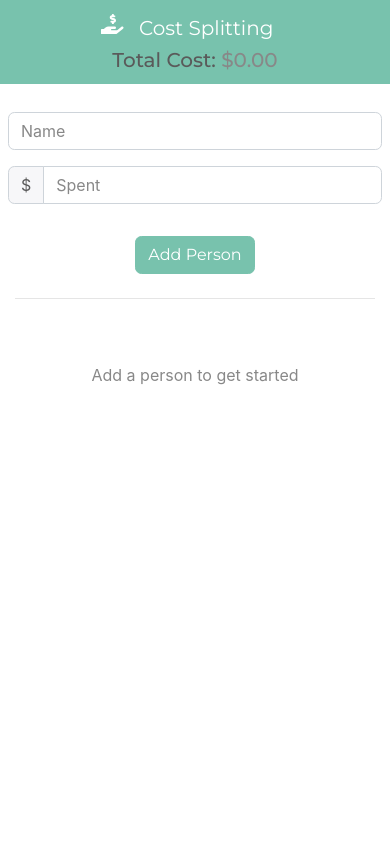
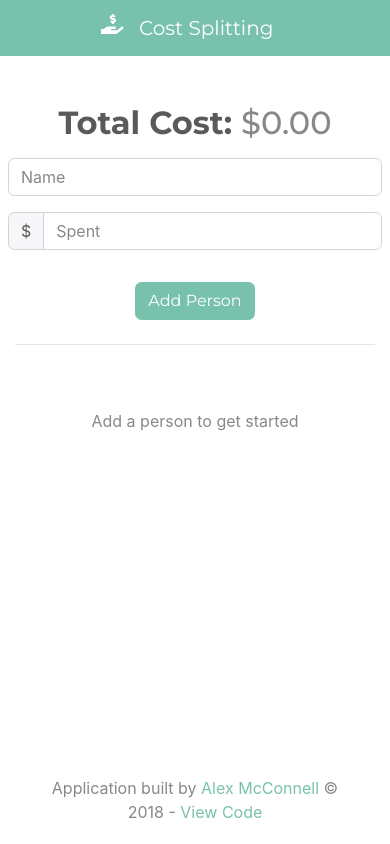
Before and after one commit to alex-mcconnell/cost-splitting, a Vue app: page / in a window 390 px wide. Built offline with nearby package versions, Linux system fonts and the light colour scheme.

Commit message:
Add different modal, logo, links to code, deployment files

```diff
--- a/package.json
+++ b/package.json
@@ -12,6 +12,7 @@
     "@fortawesome/free-solid-svg-icons": "^5.3.1",
     "@fortawesome/vue-fontawesome": "^0.1.1",
     "bootswatch": "^4.1.3",
+    "sweetalert": "^2.1.2",
     "vue": "^2.5.17"
   },
   "devDependencies": {
--- a/public/index.html
+++ b/public/index.html
@@ -1,17 +1,22 @@
 <!DOCTYPE html>
-<html lang="en">
+<html lang="en" style="height: 100%">
   <head>
     <meta charset="utf-8">
     <meta http-equiv="X-UA-Compatible" content="IE=edge">
     <meta name="viewport" content="width=device-width,initial-scale=1.0">
     <title>Cost Splitting</title>
-    <link rel="stylesheet" href="">
+    <link rel="icon" href="<%= BASE_URL %>bank.png">
   </head>
-  <body>
+  <body style="height: 100vh; display: flex; flex-direction: column">
     <noscript>
       <strong>We're sorry but cost-splitting doesn't work properly without JavaScript enabled. Please enable it to continue.</strong>
     </noscript>
     <div id="app"></div>
     <!-- built files will be auto injected -->
+    <footer style="flex-shrink: 0; padding: 20px;">
+      <div class="container text-center">
+        <p style="margin: 0;">Application built by <a href="http://www.alexmcc.me" target="_blank">Alex McConnell</a> © 2018 - <a href="https://github.com/alex-mcconnell/cost-splitting" target="_blank">View Code</a></p>
+      </div>
+    </footer>
   </body>
 </html>
--- a/src/App.vue
+++ b/src/App.vue
@@ -1,7 +1,10 @@
 <template>
   <div id="app">
-    <navbar :totalCost="totalCostFormatted" />
-    <div class="container pt-5">
+    <navbar />
+    <div class="container d-flex justify-content-center text-center pt-5">
+      <h2><b>Total Cost: </b><span class="text-muted">{{ totalCostFormatted }}</span></h2>
+    </div>
+    <div class="container">
       <add-person @add-person="handleAddPerson($event)" />
       <hr class="pb-5">
       <p v-if="people.length == 0" class="text-center"><span class="text-muted">Add a person to get started</span></p>
@@ -13,7 +16,7 @@
             :icon="sortDesc ? 'angle-up' : 'angle-down'" /></button>
             <button
             class="btn btn-danger"
-            @click="cancelModalDisplay = 'block'">Reset List</button>
+            @click="handleReset">Reset List</button>
         </div>
         <person-list
           class="pt-5"
@@ -23,10 +26,6 @@
           @edit-person="handleEditPerson($event)" />
       </div>
     </div>
-    <reset-modal
-      @cancel-reset-list="cancelModalDisplay = 'none !important'"
-      @reset-list="resetList"
-      :style="{display: cancelModalDisplay}" />
   </div>
 </template>
 
@@ -34,16 +33,15 @@
 import Navbar from './components/Navbar.vue';
 import AddPerson from './components/AddPerson.vue';
 import PersonList from './components/PersonList.vue';
-import ResetModal from './components/ResetModal.vue';
 
+import swal from 'sweetalert';
 import { formatNumber } from './mixins/formatNumber.js';
 
 export default {
   components: {
     Navbar: Navbar,
     AddPerson: AddPerson,
-    PersonList: PersonList,
-    ResetModal: ResetModal
+    PersonList: PersonList
   },
   mixins: [formatNumber],
   mounted() {
@@ -121,9 +119,26 @@ export default {
         return 0;
       });
     },
-    resetList() {
-      this.people = [];
-      this.cancelModalDisplay = 'none !important';
+    handleReset() {
+      swal("Are you sure? You worked really hard on this...", {
+        buttons: {
+          yes: {
+            text: "Yes",
+            value: true
+          },
+          no: {
+            text: "No",
+            value: false
+          },
+          default: false,
+        },
+        className: "reset-modal"
+      })
+      .then((value) => {
+        if (value) {
+          this.people = [];
+        }
+      });
     }
   },
   watch: {
@@ -137,8 +152,26 @@ export default {
 };
 </script>
 
-<style scoped>
-.container {
-  margin-top: 56px;
+<style>
+
+.swal-button--yes {
+  background-color: #78c2ad;
 }
+
+.swal-button--no {
+  background-color: #f3969a;
+}
+
+.reset-modal .swal-button--yes:hover {
+  background-color: #78c2adc5 !important;
+}
+
+.reset-modal .swal-button--no:hover {
+  background-color: #f3969ac5 !important;
+}
+
+#app {
+  flex: 1 0 auto;
+}
+
 </style>
--- a/src/components/AddPerson.vue
+++ b/src/components/AddPerson.vue
@@ -10,6 +10,7 @@
               id="nameInput"
               placeholder="Name"
               v-model="person.name"
+              autocomplete="off"
               required>
           </div>
           <div class="col-sm-auto p-2">
--- a/src/components/Navbar.vue
+++ b/src/components/Navbar.vue
@@ -1,31 +1,16 @@
 <template>
-    <nav class="navbar navbar-dark bg-primary fixed-top" id="nav">
+    <nav class="navbar navbar-dark bg-primary" id="nav">
       <div class="navbar-header">
         <a class="navbar-brand" href="/">
           <font-awesome-icon icon="hand-holding-usd" class="mr-3 mb-1" />Cost Splitting
         </a>
       </div>
-      <div class="nav navbar-nav navbar-right">
-        <h5 class="mb-1">Total Cost: <span class="text-muted">{{ totalCost }}</span></h5>
-      </div>
   </nav>
 </template>
 
-<script>
-export default {
-  props: {
-    totalCost: {
-      type: String,
-      default: '$0.00'
-    }
-  }
-};
-</script>
-
 <style>
 @media screen and (max-width: 500px) {
-  .navbar-header,
-  .navbar-right {
+  .navbar-header {
     float: left;
     text-align: center;
     width: 100%;
--- a/src/components/Person.vue
+++ b/src/components/Person.vue
@@ -29,6 +29,7 @@
         v-model="editPerson.name"
         id="name-input"
         placeholder="Name"
+        autocomplete="off"
         required>
       <h3>&nbsp;spent&nbsp;</h3>
       <div class="input-group flex-wrap-none" id="spent-input">
@@ -149,6 +150,7 @@ h2 {
   h3,
   h2 {
     font-size: 14px;
+    margin: 5px 0px;
   }
 
   .badge {
--- a/src/components/ResetModal.vue
+++ /dev/null
@@ -1,38 +0,0 @@
-<template>
-  <div class="modal d-flex align-items-center justify-content-center" :style="{'display': display}">
-    <div class="modal-dialog" role="document">
-      <div class="modal-content">
-        <div class="modal-header">
-          <h5 class="modal-title">Are you sure?</h5>
-        </div>
-        <div class="modal-body">
-          <p>You put a lot of work into this...</p>
-        </div>
-        <div class="modal-footer">
-          <button
-            type="button"
-            class="btn btn-primary"
-            @click="$emit('reset-list')">Yes</button>
-          <button
-            type="button"
-            class="btn btn-secondary"
-            @click="$emit('cancel-reset-list')">Cancel</button>
-        </div>
-      </div>
-    </div>
-  </div>
-</template>
-
-<script>
-export default {
-  props: {
-    display: String
-  }
-};
-</script>
-
-<style>
-.modal {
-  background-color: rgba(46, 46, 46, 0.85);
-}
-</style>
```
Also changed, not shown: public/bank.png (added), 14 other files (tests, documents, lock files or other folders).
